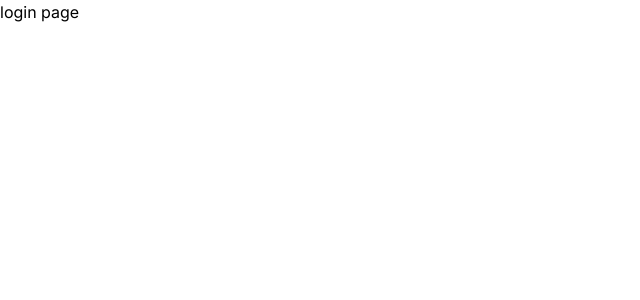
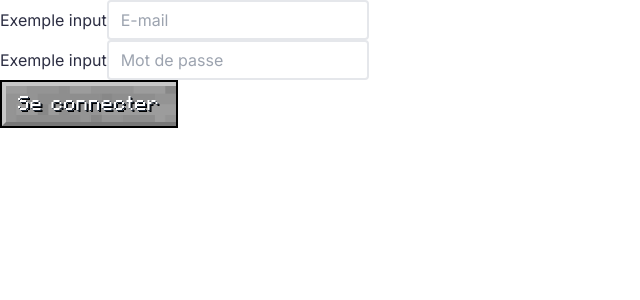
Before and after one commit to TheoMa76/easymodfront, a Next.js app: page /login in a window 1280 px wide. Shown: the top 300 px of the page, without its empty margins (0-640 px from the left). Built offline with nearby package versions, Linux system fonts and the light colour scheme.

Commit message:
login work need middleware + set cookie with token

```diff
--- a/src/app/(pages)/login/page.tsx
+++ b/src/app/(pages)/login/page.tsx
@@ -1,9 +1,43 @@
-import React from 'react'
+'use client'
+import { FormEvent } from 'react'
+import { useRouter } from 'next/navigation'
+import MinecraftInput from '@/components/atoms/Inputs/MinecraftInput'
+import MinecraftButton from '@/components/atoms/Buttons/MinecraftButton'
+import { log } from 'console'
 
-type Props = {}
+export default function LoginPage() {
+  const router = useRouter()
 
-export default function Page({}: Props) {
+  async function handleSubmit(event: FormEvent<HTMLFormElement>) {
+    event.preventDefault()
+
+    const formData = new FormData(event.currentTarget)
+    const username = formData.get('username')
+    const password = formData.get('password')
+
+    const response = await fetch('https://localhost:8000/api/login_check', {
+      method: 'POST',
+      headers: { 'Content-Type': 'application/json' },
+      body: JSON.stringify({ username, password }),
+    })
+
+    if (response.ok) {
+      console.log(response);
+
+      router.push('/')
+    } else {
+      console.log(JSON.stringify({username, password}));
+
+      console.log(response);
+
+    }
+  }
+
   return (
-    <p>login page</p>
+    <form onSubmit={handleSubmit}>
+      <MinecraftInput type="username" name="username" placeholder="E-mail" isRequired = {true} />
+      <MinecraftInput type="password" name="password" placeholder="Mot de passe" isRequired = {true} />
+      <MinecraftButton label="Se connecter" type="submit"></MinecraftButton>
+    </form>
   )
 }
--- a/src/components/atoms/Inputs/MinecraftInput.tsx
+++ b/src/components/atoms/Inputs/MinecraftInput.tsx
@@ -1,5 +1,5 @@
-'use client'
-import React, { useState } from 'react';
+'use client';
+import React, { ChangeEvent } from 'react';
 
 type MinecraftInputVariant = 'primary' | 'secondary' | 'neutral';
 
@@ -7,13 +7,15 @@ interface MinecraftInputProps {
   variant?: MinecraftInputVariant;
   placeholder?: string;
   value?: string;
-  onChange?: () => void;
-  onInput?: () => void;
+  onChange?: (event: ChangeEvent<HTMLInputElement>) => void;
+  onInput?: (event: ChangeEvent<HTMLInputElement>) => void;
   disabled?: boolean;
   className?: string;
+  name?: string;
   icon?: any;
   label?: string;
   type?: string;
+  isRequired?: boolean;
 }
 
 const MinecraftInput: React.FC<MinecraftInputProps> = ({
@@ -27,6 +29,8 @@ const MinecraftInput: React.FC<MinecraftInputProps> = ({
   icon,
   label = "Exemple input",
   type = 'text',
+  name = label,
+  isRequired = false,
 }) => {
   const baseClasses =
     'appearance-none border-2 rounded py-2 px-3 text-gray-700 leading-tight focus:outline-none focus:shadow-outline';
@@ -38,20 +42,20 @@ const MinecraftInput: React.FC<MinecraftInputProps> = ({
           {icon}
         </div>
       )}
-      <label htmlFor={label} className="text-custom-dark"></label>
-      <MinecraftInput
+      <label htmlFor={label} className="text-custom-dark">{label}</label>
+      <input
+        id={label}
         type={type}
         className={`${baseClasses} ${className} ${icon ? 'pl-10' : ''}`}
         placeholder={placeholder}
         aria-label={`${placeholder} + ${label}`}
         value={value}
+        onChange={onChange}
+        onInput={onInput}
         disabled={disabled}
+        name = {name}
+        required = {isRequired}
       />
-      {value && type !== 'password' &&   (
-        <p className="text-2xl mt-2 text-gray-700">
-          Vous avez saisi : <strong>{value}</strong>
-        </p>
-      )}
     </div>
   );
 };
```
Also changed, not shown: package.json (+8 -5 lines), 1 other file (tests, documents, lock files or other folders).
